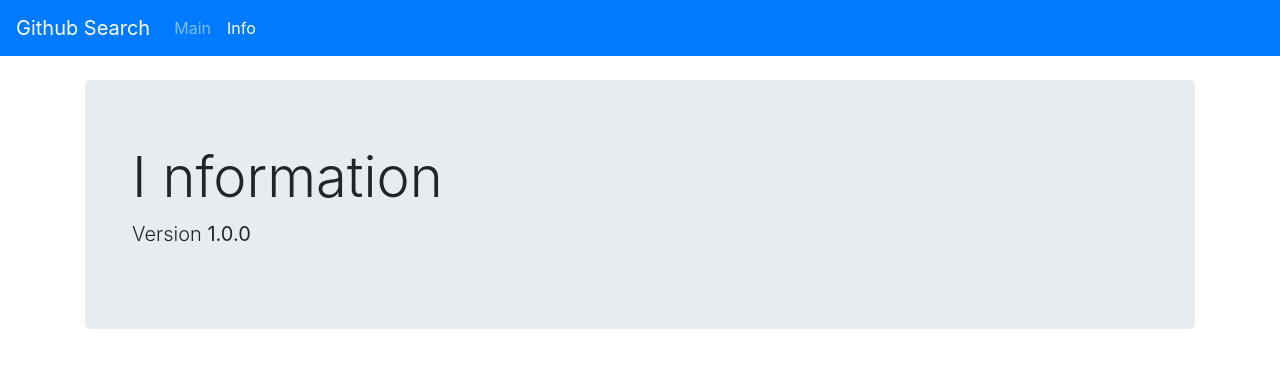
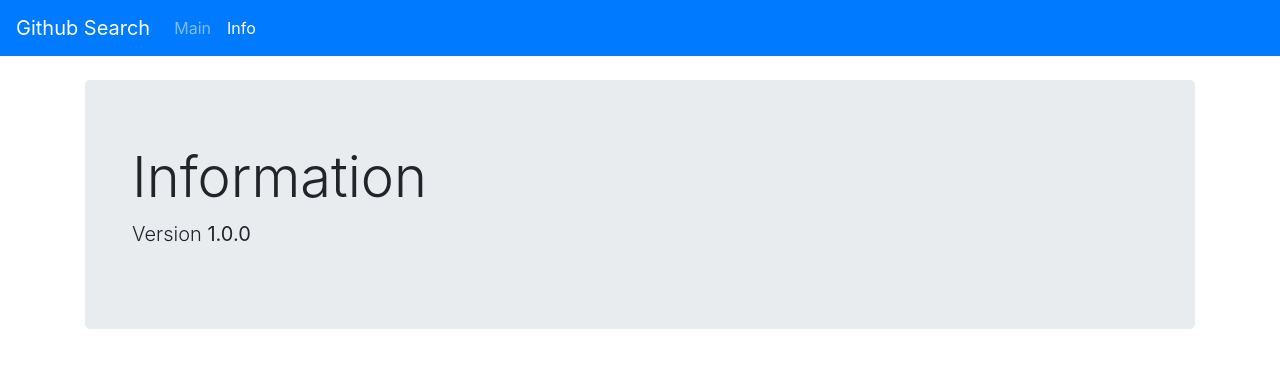
Before and after one commit to kelevra-pro/github-search-api, a React (Create React App) app: page /about in a window 1280 px wide. Shown: the top 368 px of the page. Built offline with nearby package versions, Linux system fonts and the light colour scheme.

Commit message:
fix about page

```diff
--- a/src/pages/About.js
+++ b/src/pages/About.js
@@ -4,7 +4,7 @@
   return (
     <div className="jumbotron ">
       <div className="container">
-        <h1 className="display-4">I nformation</h1>
+        <h1 className="display-4">Information</h1>
         <p className="lead">Version <strong>1.0.0</strong></p>
       </div>
     </div>
```
